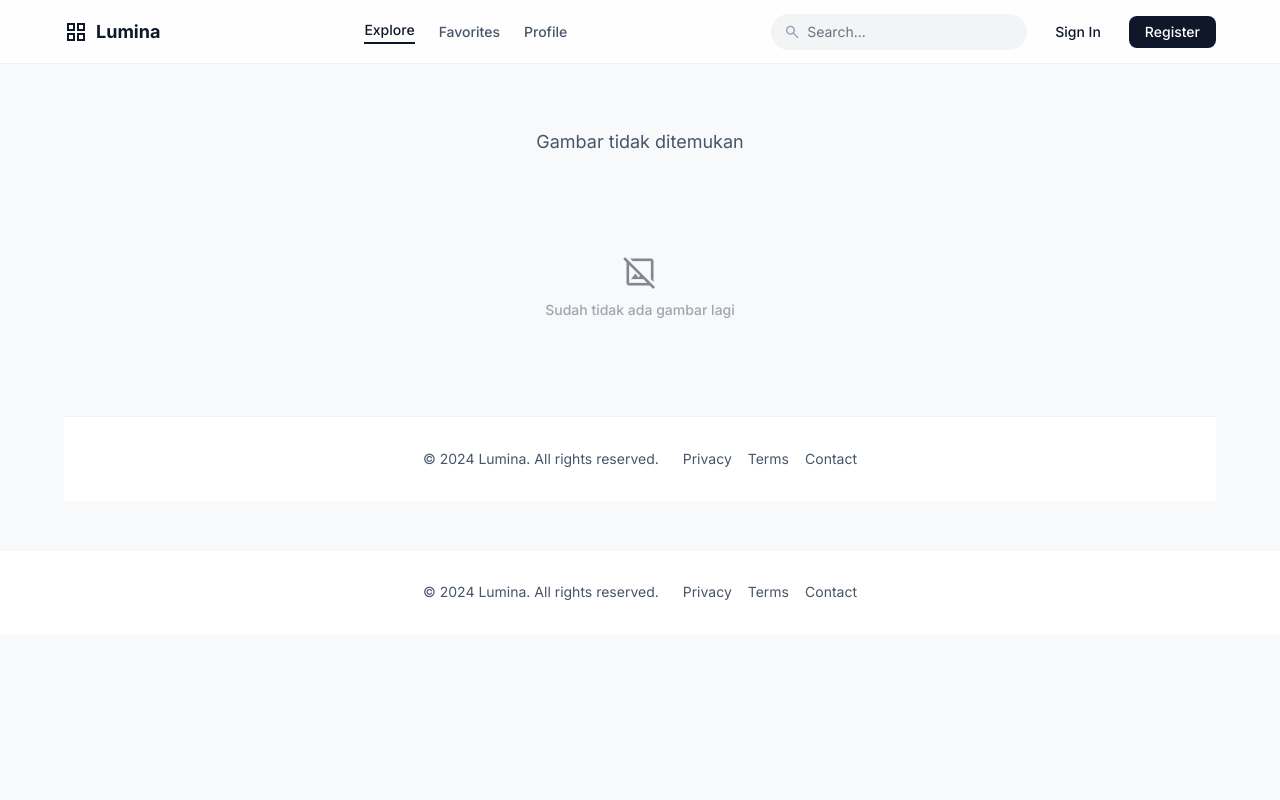
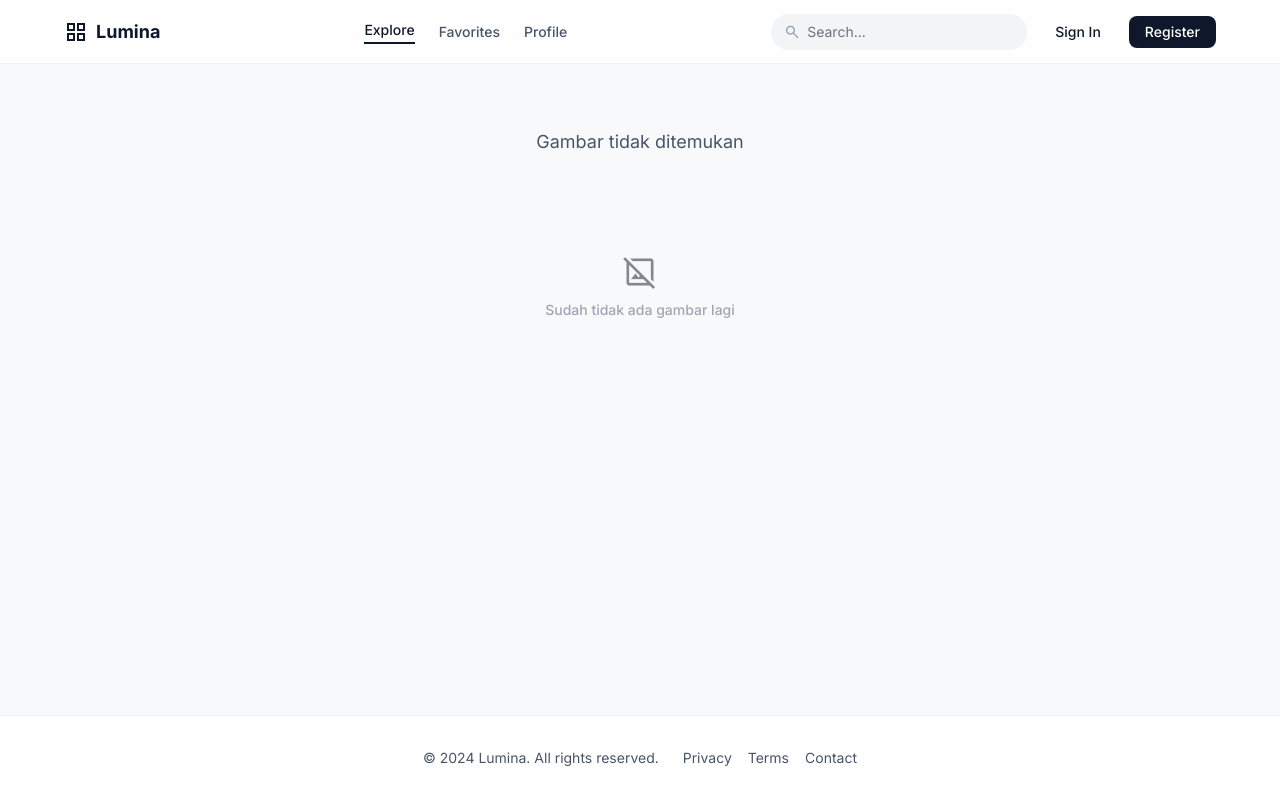
Before and after one commit to GrayZeus20/tubes-praktikum, a PHP site: page / in a window 1280 px wide. Run offline with PHP 8.4, Linux system fonts and the light colour scheme; data that the repository does not hold is empty; a stand-in replaces the project's code that opens the database connection; some libraries are stand-ins or nearby versions.

Commit message:
refactor: enhance layout structure by applying flexbox to body and main; remove redundant footer code

```diff
--- a/index.php
+++ b/index.php
@@ -148,7 +148,15 @@ function renderCards($result, $type = 'home', $currentUser = null, $favoritedIds
         }
     </script>
     <style>
-        body { font-family: 'Inter', sans-serif; }
+        body {
+            font-family: 'Inter', sans-serif;
+            display: flex;
+            flex-direction: column;
+            min-height: 100vh;
+        }
+        main {
+            flex: 1;
+        }
         .masonry-grid {
             display: grid;
             grid-template-columns: repeat(2, 1fr);
@@ -277,18 +285,6 @@ function renderCards($result, $type = 'home', $currentUser = null, $favoritedIds
             ?>
         </div>
     </div>
-
-    <!-- Footer -->
-    <footer class="hidden md:block w-full border-t border-outline-variant/30 bg-surface-container-lowest mt-12">
-        <div class="px-4 md:px-margin-x max-w-container-max mx-auto py-8 flex justify-center items-center gap-6">
-            <p class="text-sm text-on-surface-variant">&copy; 2024 Lumina. All rights reserved.</p>
-            <div class="flex gap-4 text-sm text-on-surface-variant">
-                <a href="#" class="hover:text-primary transition-colors">Privacy</a>
-                <a href="#" class="hover:text-primary transition-colors">Terms</a>
-                <a href="#" class="hover:text-primary transition-colors">Contact</a>
-            </div>
-        </div>
-    </footer>
 
     <!-- Image Detail Section -->
     <div id="imageSection" class="hidden">
```
